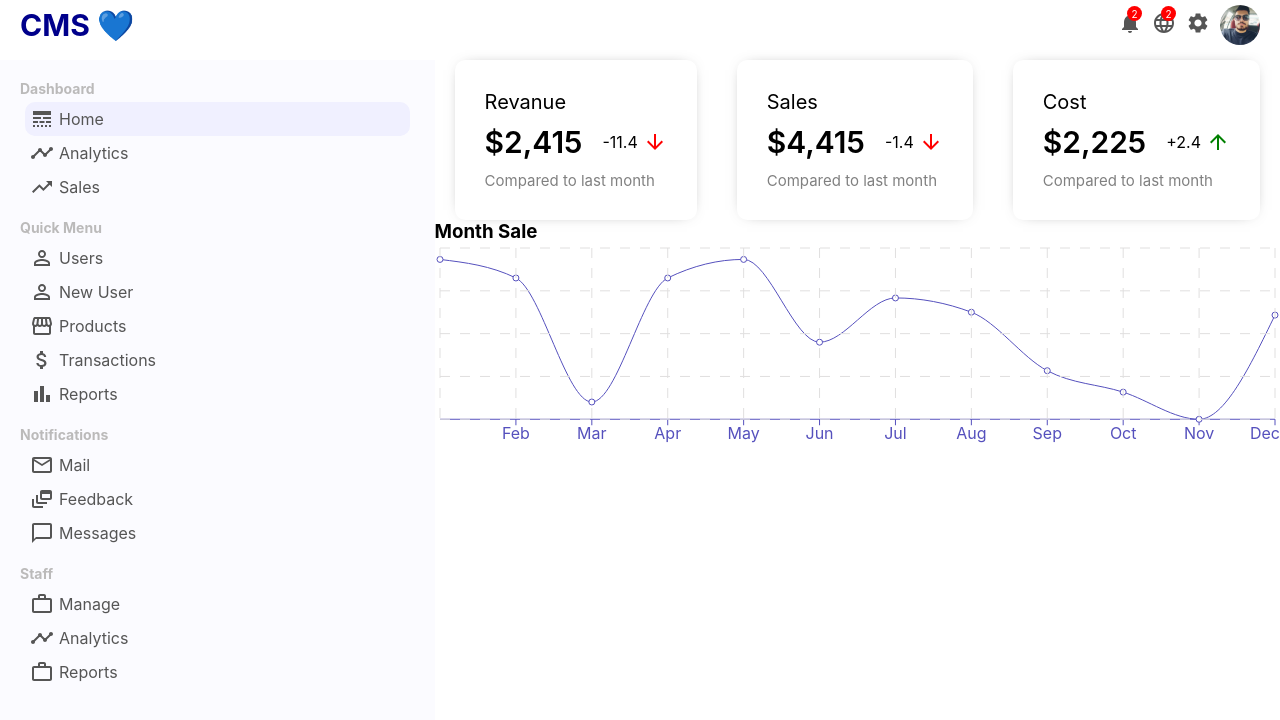
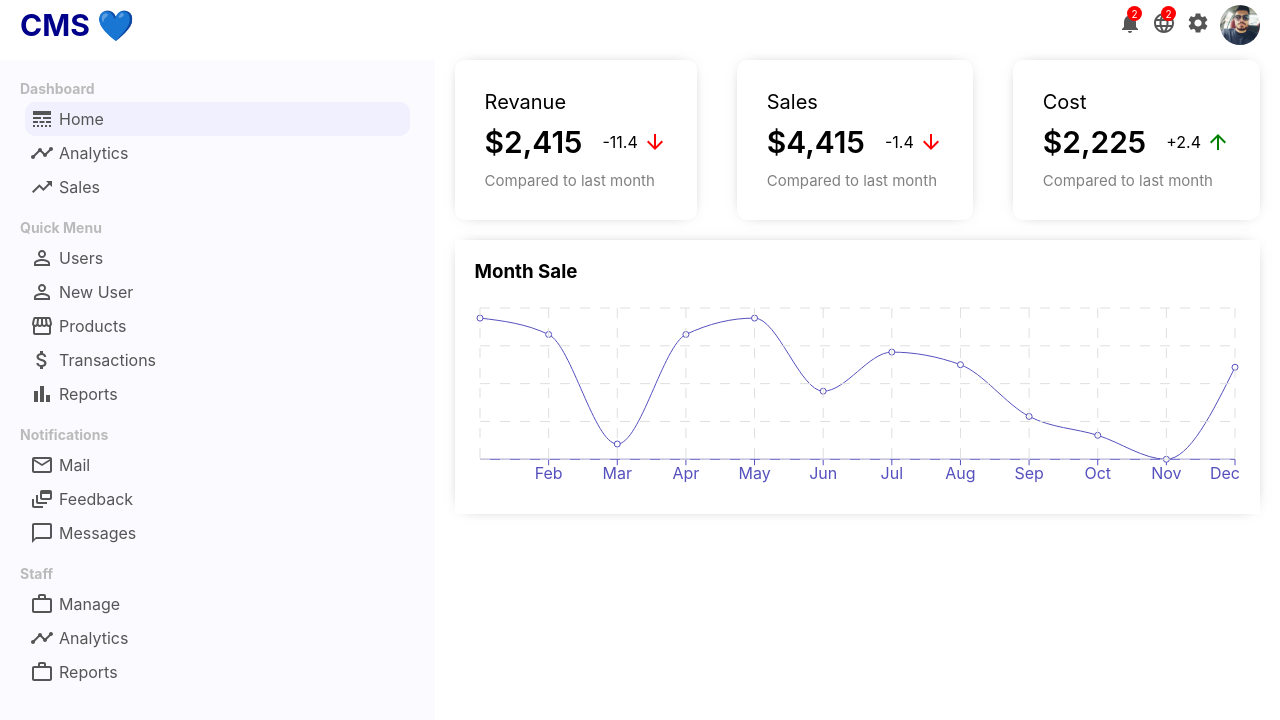
Before and after one commit to mohammadfaramarzi1/react-cms-course, a React (Create React App) app: page / in a window 1280 px wide. Shown: the top 720 px of the page. Built offline with nearby package versions, Linux system fonts and the light colour scheme.

Commit message:
style: Chart.css

```diff
--- a/src/components/Chart/Chart.css
+++ b/src/components/Chart/Chart.css
@@ -0,0 +1,10 @@
+.chart {
+  margin: 20px;
+  padding: 20px;
+  box-shadow: 0 0 15px -10px rgba(0, 0, 0, 0.75);
+}
+
+.chart__title {
+    margin-bottom: 20px;
+
+}
--- a/src/components/Chart/Chart.jsx
+++ b/src/components/Chart/Chart.jsx
@@ -7,6 +7,7 @@
   Tooltip,
   XAxis,
 } from "recharts";
+import "./Chart.css"
 
 function Chart({ title, data, dataKey, grid }) {
   return (
--- a/src/components/SideBar/SideBar.jsx
+++ b/src/components/SideBar/SideBar.jsx
@@ -9,7 +9,6 @@
 import MailOutlineIcon from "@mui/icons-material/MailOutline";
 import DynamicFeedIcon from "@mui/icons-material/DynamicFeed";
 import ChatBubbleOutlineIcon from "@mui/icons-material/ChatBubbleOutline";
-import MessageOutlinedIcon from "@mui/icons-material/MessageOutlined";
 import WorkOutlineIcon from "@mui/icons-material/WorkOutline";
 import ReportIcon from "@mui/icons-material/WorkOutline";
 
--- a/src/components/TopBar/TopBar.jsx
+++ b/src/components/TopBar/TopBar.jsx
@@ -27,6 +27,7 @@
           <img
             src="images/5886539613504389703.jpg"
             className="topbar-img"
+            alt="user profile"
           />
         </div>
       </div>
```
